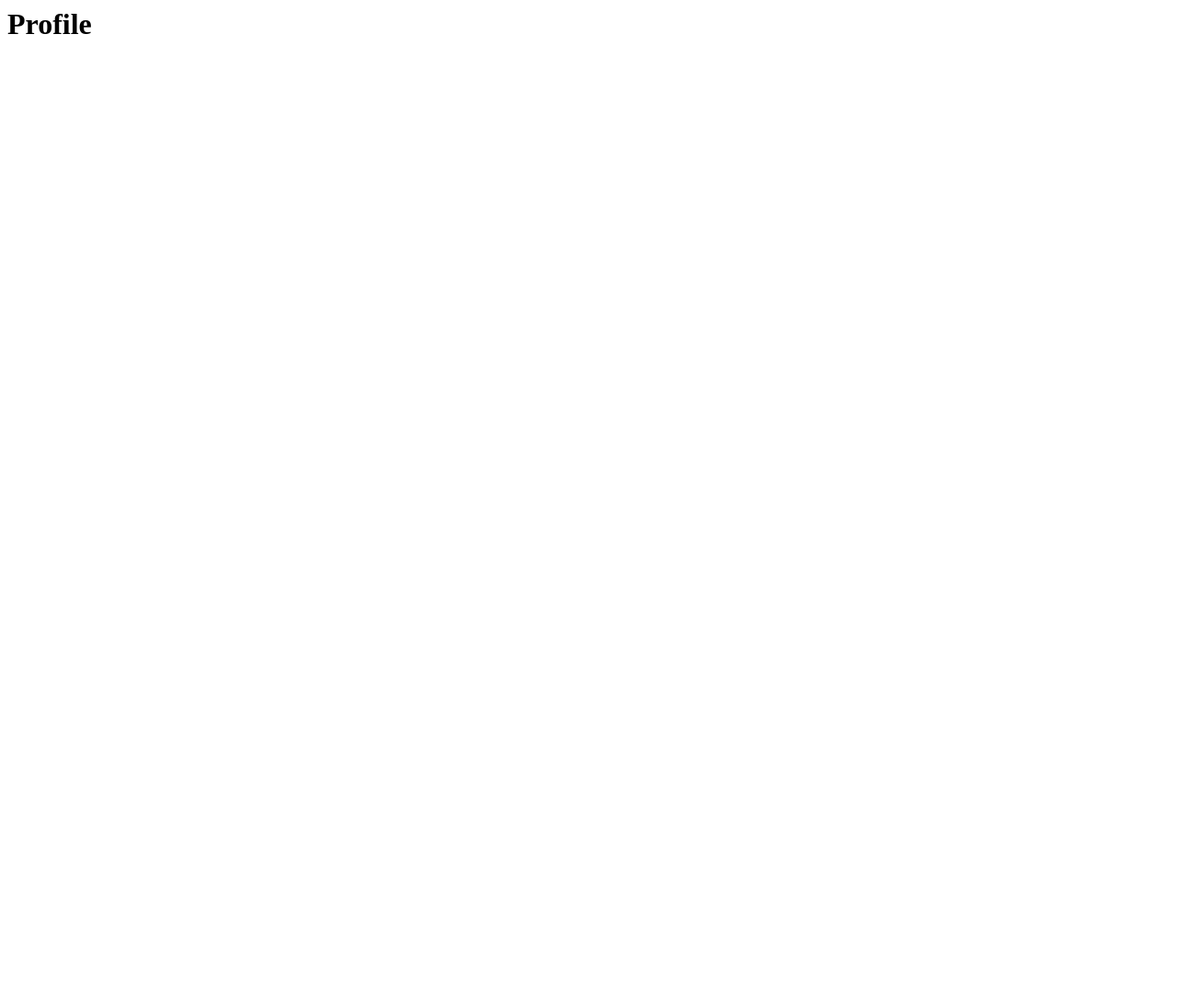
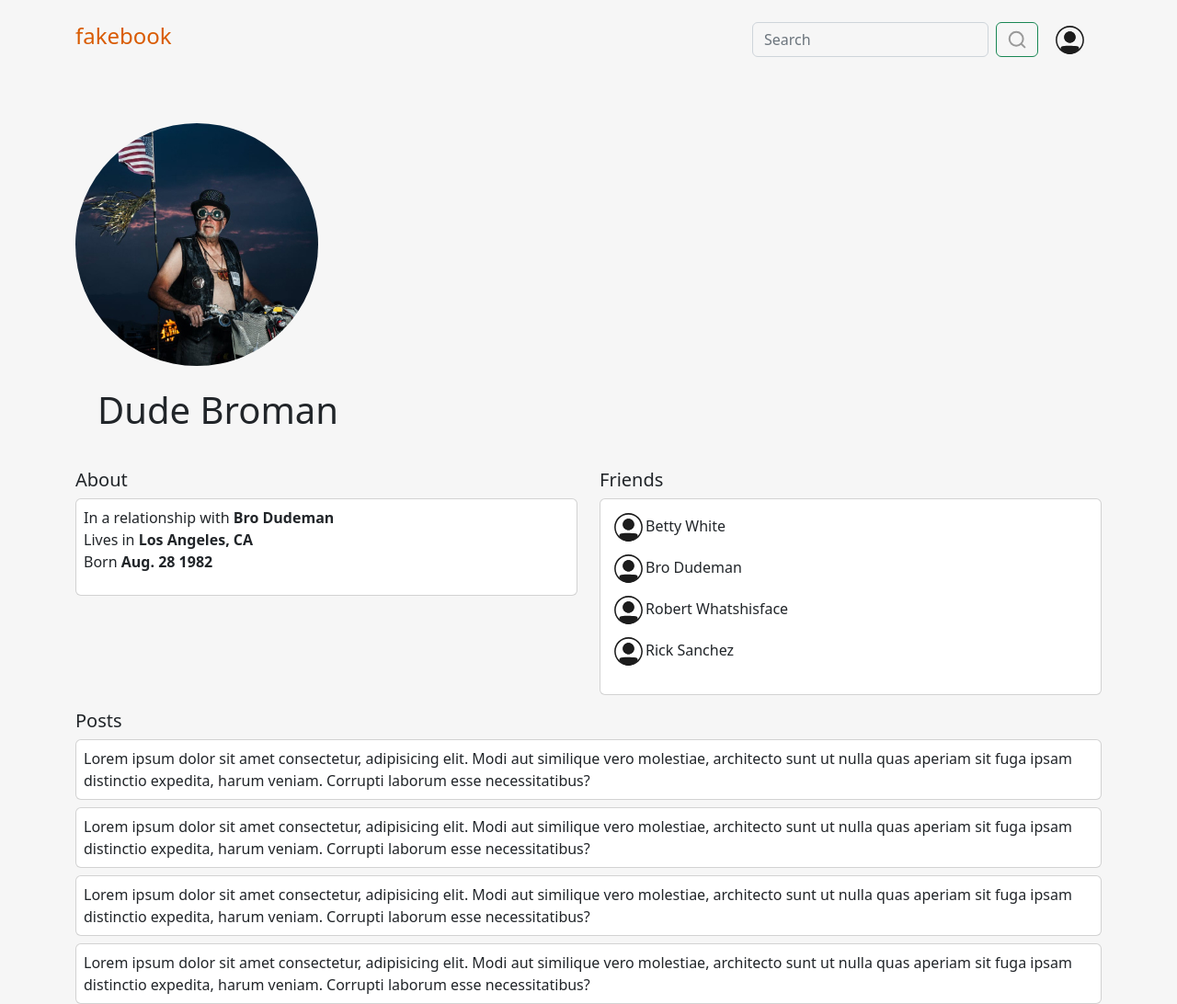
Before and after one commit to PederZzen/CSS-Frameworks-CA, a website: page profile.html in a window 1280 px wide. Shown: the whole page at 92% size. Before the commit the page ends 800 px from the top, so only its background shows below. Drawn offline with nearby package versions, Linux system fonts and the light colour scheme.

Commit message:
Homepage

```diff
--- a/profile.html
+++ b/profile.html
@@ -3,9 +3,82 @@
     <meta charset="UTF-8">
     <meta http-equiv="X-UA-Compatible" content="IE=edge">
     <meta name="viewport" content="width=device-width, initial-scale=1.0">
-    <title>Document</title>
+    <link rel="stylesheet" href="./css/style.css">
+    <script src="./node_modules/bootstrap/dist/js/bootstrap.bundle.min.js" defer></script>
+    <title>Dude Broman | fakebook</title>
 </head>
-<body>
-    <h1>Profile</h1>
+<body class="bg-secondary" style="min-width: 20rem;">
+
+    <header class="container">
+        <div class="row">
+            <nav class="navbar navbar-expand-md">
+                <div class="container-fluid">
+                    <button class="navbar-toggler border-0" type="button" data-bs-toggle="collapse" data-bs-target="#navbarToggle" aria-controls="navbarToggle" aria-expanded="false" aria-label="Toggle navigation">
+                        <p class="h4 navbar-toggler border-0">Menu</p>
+                    </button>
+                    <a class="text-decoration-none h4 text-primary" href="./home.html">fakebook</a>
+                    <div class="collapse navbar-collapse" id="navbarToggle">
+                        <span class="me-auto"></span>
+                        <form class="d-flex" role="search">
+                            <input class="form-control me-2 bg-transparent mt-3" type="search" placeholder="Search">
+                            <button class="btn btn-outline-success mt-3" type="submit">
+                                <img src="./img/search.svg" alt="Search icon">
+                            </button>
+                        </form>
+                        <a href="./profile.html">
+                            <img src="./img/user-image.svg" class="p-3" alt="User image">
+                        </a>
+                    </div>
+                </div>
+            </nav>
+        </div>
+    </header>
+
+    <main class="container mt-5">
+        <div class="row">
+            <section class="col-12">
+                <img src="./img/Dude Broman.jpg" alt="Profile picture of Dude Broman" class="rounded-circle">
+                <h1 class="m-4">Dude Broman</h1>
+            </section>
+            <section class="col-md-6 col-12 mt-3">
+                <h2 class="h5">About</h2>
+                <div class="card p-2">
+                    <ul class="list-unstyled">
+                        <li>In a relationship with <strong>Bro Dudeman</strong></li>
+                        <li>Lives in <strong>Los Angeles, CA</strong></li>
+                        <li>Born <strong>Aug. 28 1982</strong></li>
+                    </ul>
+                </div>
+            </section>
+            <section class="col-md-6 col-12 mt-3">
+                <h2 class="h5">Friends</h2>
+                <div class="card p-2">
+                    <ul class="list-unstyled">
+                        <li class="p-1"><img src="./img/user-image.svg"  alt="User image">Betty White</li>
+                        <li class="p-1"><img src="./img/user-image.svg"  alt="User image">Bro Dudeman</li>
+                        <li class="p-1"><img src="./img/user-image.svg"  alt="User image">Robert Whatshisface</li>
+                        <li class="p-1"><img src="./img/user-image.svg"  alt="User image">Rick Sanchez</li>
+                    </ul>
+                </div>
+            </section>
+            <section class="col-12 mt-3">
+                <h2 class="h5">Posts</h2>
+                <div class="card p-2 mt-2">
+                    Lorem ipsum dolor sit amet consectetur, adipisicing elit. Modi aut similique vero molestiae, architecto sunt ut nulla quas aperiam sit fuga ipsam distinctio expedita, harum veniam. Corrupti laborum esse necessitatibus?
+                </div>
+                <div class="card p-2 mt-2">
+                    Lorem ipsum dolor sit amet consectetur, adipisicing elit. Modi aut similique vero molestiae, architecto sunt ut nulla quas aperiam sit fuga ipsam distinctio expedita, harum veniam. Corrupti laborum esse necessitatibus?
+                </div>
+                <div class="card p-2 mt-2">
+                    Lorem ipsum dolor sit amet consectetur, adipisicing elit. Modi aut similique vero molestiae, architecto sunt ut nulla quas aperiam sit fuga ipsam distinctio expedita, harum veniam. Corrupti laborum esse necessitatibus?
+                </div>
+                <div class="card p-2 mt-2">
+                    Lorem ipsum dolor sit amet consectetur, adipisicing elit. Modi aut similique vero molestiae, architecto sunt ut nulla quas aperiam sit fuga ipsam distinctio expedita, harum veniam. Corrupti laborum esse necessitatibus?
+                </div>
+            </section>
+        </div>
+
+
+    </main>
 </body>
 </html>
--- a/scss/custom.scss
+++ b/scss/custom.scss
@@ -2,8 +2,6 @@
 
 $body-bg: #515151;
 $primary: #D95B00;
-
-$input-placeholder-color: #fff;
-
+$secondary: #F6F6F6;
 
 @import "../node_modules/bootstrap/scss/bootstrap";
```
Also changed, not shown: index.html (+5 -8 lines), css/style.css, img/Dude Broman.jpg (added), img/menu-icon.svg (added), img/search.svg (added), img/user-image.svg (added), 1 other file.
